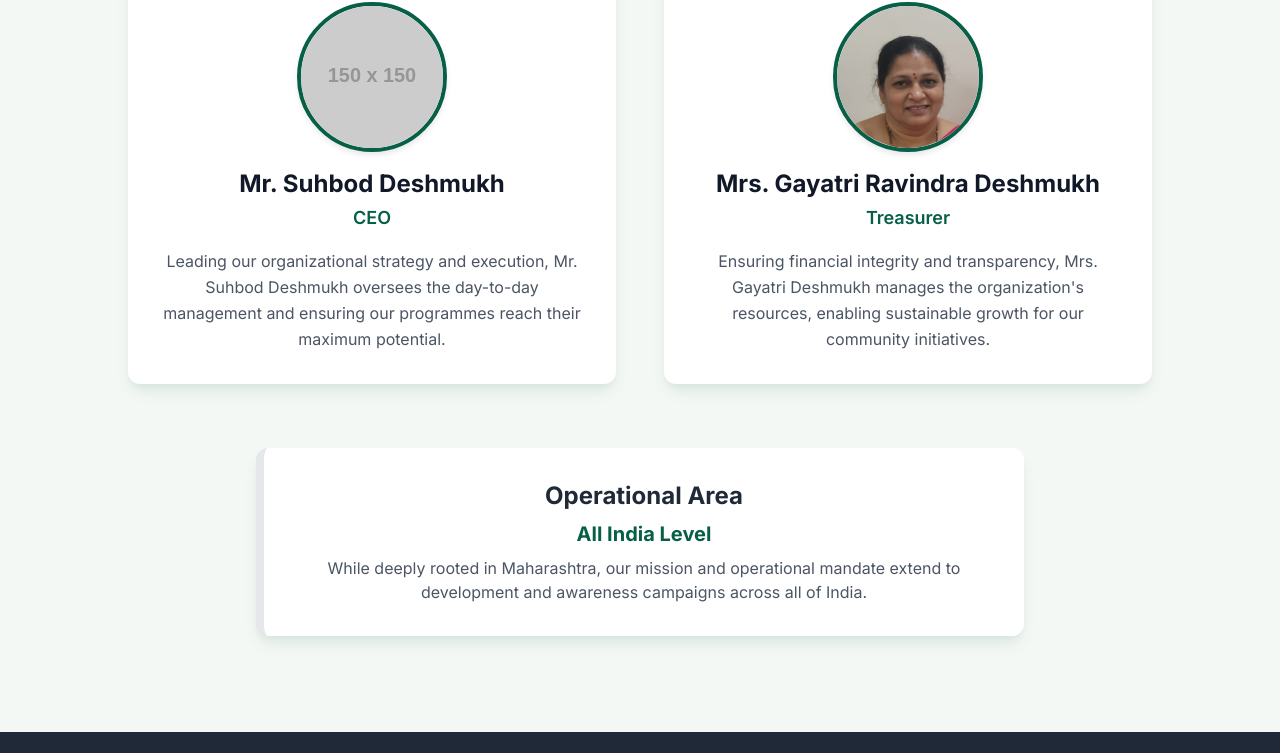
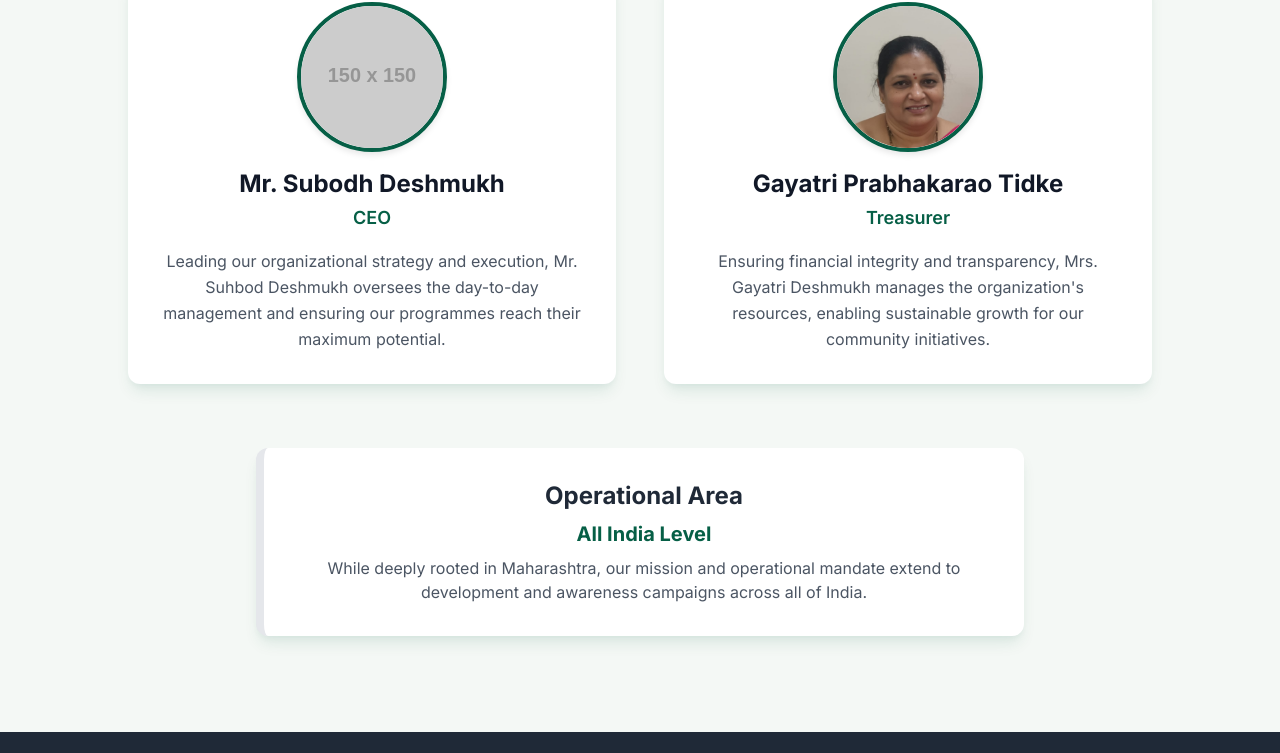
Before and after one commit to tufanniboy/Maharashtra-gram-darpan, a plain HTML site: page trustees-board.html in a window 1280 px wide. Shown: the part 902-1655 px from the top of the page. Drawn offline with nearby package versions, Linux system fonts and the light colour scheme; placeholder pictures from the web are drawn by us.

Commit message:
trustees-board.html

```diff
--- a/trustees-board.html
+++ b/trustees-board.html
@@ -173,7 +173,7 @@
                              onerror="this.onerror=null; this.src='https://placehold.co/150x150/065F46/ffffff?text=CEO';"
                              alt="Mr. Suhbod Deshmukh"
                              class="profile-img">
-                        <h3 class="text-2xl font-bold text-gray-900 mb-1">Mr. Suhbod Deshmukh</h3>
+                        <h3 class="text-2xl font-bold text-gray-900 mb-1">Mr. Subodh Deshmukh</h3>
                         <p class="text-lg text-primary font-semibold mb-4">CEO</p>
                         <p class="text-gray-600 text-base leading-relaxed">
                             Leading our organizational strategy and execution, Mr. Suhbod Deshmukh oversees the day-to-day management and ensuring our programmes reach their maximum potential.
@@ -186,7 +186,7 @@
                              onerror="this.onerror=null; this.src='https://placehold.co/150x150/065F46/ffffff?text=Treasurer';"
                              alt="Mrs. Gayatri Ravindra Deshmukh"
                              class="profile-img">
-                        <h3 class="text-2xl font-bold text-gray-900 mb-1">Mrs. Gayatri Ravindra Deshmukh</h3>
+                        <h3 class="text-2xl font-bold text-gray-900 mb-1">Gayatri Prabhakarao Tidke</h3>
                         <p class="text-lg text-primary font-semibold mb-4">Treasurer</p>
                         <p class="text-gray-600 text-base leading-relaxed">
                             Ensuring financial integrity and transparency, Mrs. Gayatri Deshmukh manages the organization's resources, enabling sustainable growth for our community initiatives.
@@ -395,4 +395,5 @@
         });
     </script>
 </body>
+
 </html>
```
